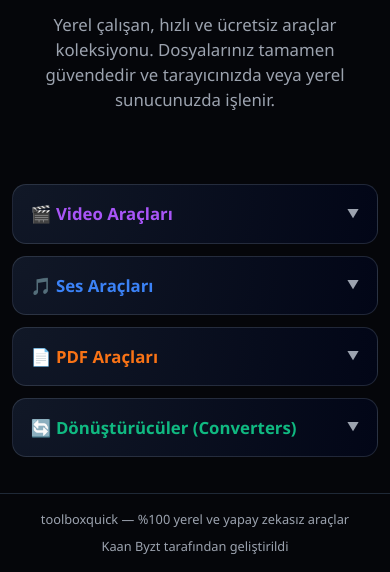
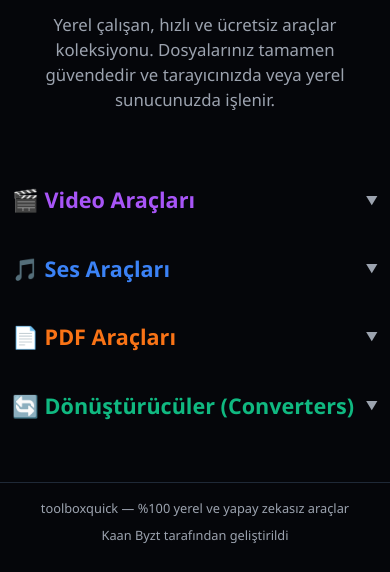
Before and after one commit to kaanbyzt/converter, a Flask app: page / in a window 390 px wide. Shown: the part 315-887 px from the top of the page. After the commit the page ends 858 px from the top, so only its background shows below. Run offline with Flask 3, Linux system fonts and the light colour scheme.

Commit message:
düzeltme: mobil kategori başlıkları beyaz kutu yerine masaüstüyle aynı renkli metin görünümü

```diff
--- a/api/templates/index.html
+++ b/api/templates/index.html
@@ -34,22 +34,24 @@
         gap: 1.25rem;
     }
 
-    /* === Mobile Accordion === */
+    /* === Mobil Accordion === */
     @media (max-width: 767px) {
         .category-section {
-            margin-bottom: 0.75rem;
-            border-radius: 14px;
-            border: 1px solid var(--card-border);
-            background: var(--card-bg);
-            overflow: hidden;
+            margin-bottom: 2rem;
         }
+        /* Başlık tıklanabilir alan */
         .category-toggle {
             cursor: pointer;
             user-select: none;
-            padding: 1rem 1.1rem;
+            padding: 0;
             margin-bottom: 0;
             background: transparent;
+            background-color: transparent !important;
             border: none;
+            box-shadow: none;
+            outline: none;
+            -webkit-appearance: none;
+            appearance: none;
             color: inherit;
             width: 100%;
             text-align: left;
@@ -58,16 +60,17 @@
             justify-content: space-between;
             gap: 0.5rem;
             border-radius: 0;
-            transition: background 0.15s;
             -webkit-tap-highlight-color: transparent;
+            /* masaüstü category-title stilini taşı */
+            font-size: 1.35rem;
+            font-weight: 700;
+            margin-bottom: 0.25rem;
         }
-        .category-toggle:active { background: rgba(255,255,255,0.04); }
+        .category-toggle:active { opacity: 0.75; }
         .category-title-inner {
             display: flex;
             align-items: center;
             gap: 0.5rem;
-            font-size: 1.05rem;
-            font-weight: 700;
         }
         .cat-chevron {
             font-size: 0.75rem;
@@ -76,19 +79,19 @@
             flex-shrink: 0;
         }
         .category-toggle.open .cat-chevron { transform: rotate(180deg); }
+        /* Kartlar alanı */
         .category-body {
             overflow: hidden;
             max-height: 0;
-            transition: max-height 0.35s ease, padding 0.25s ease;
-            padding: 0 1rem;
+            transition: max-height 0.4s ease;
         }
         .category-body.open {
             max-height: 9999px;
-            padding: 0 1rem 1rem;
         }
         .tools-grid {
             grid-template-columns: 1fr 1fr;
             gap: 0.75rem;
+            padding-top: 0.75rem;
         }
         .tool-card {
             min-height: 120px;
```
